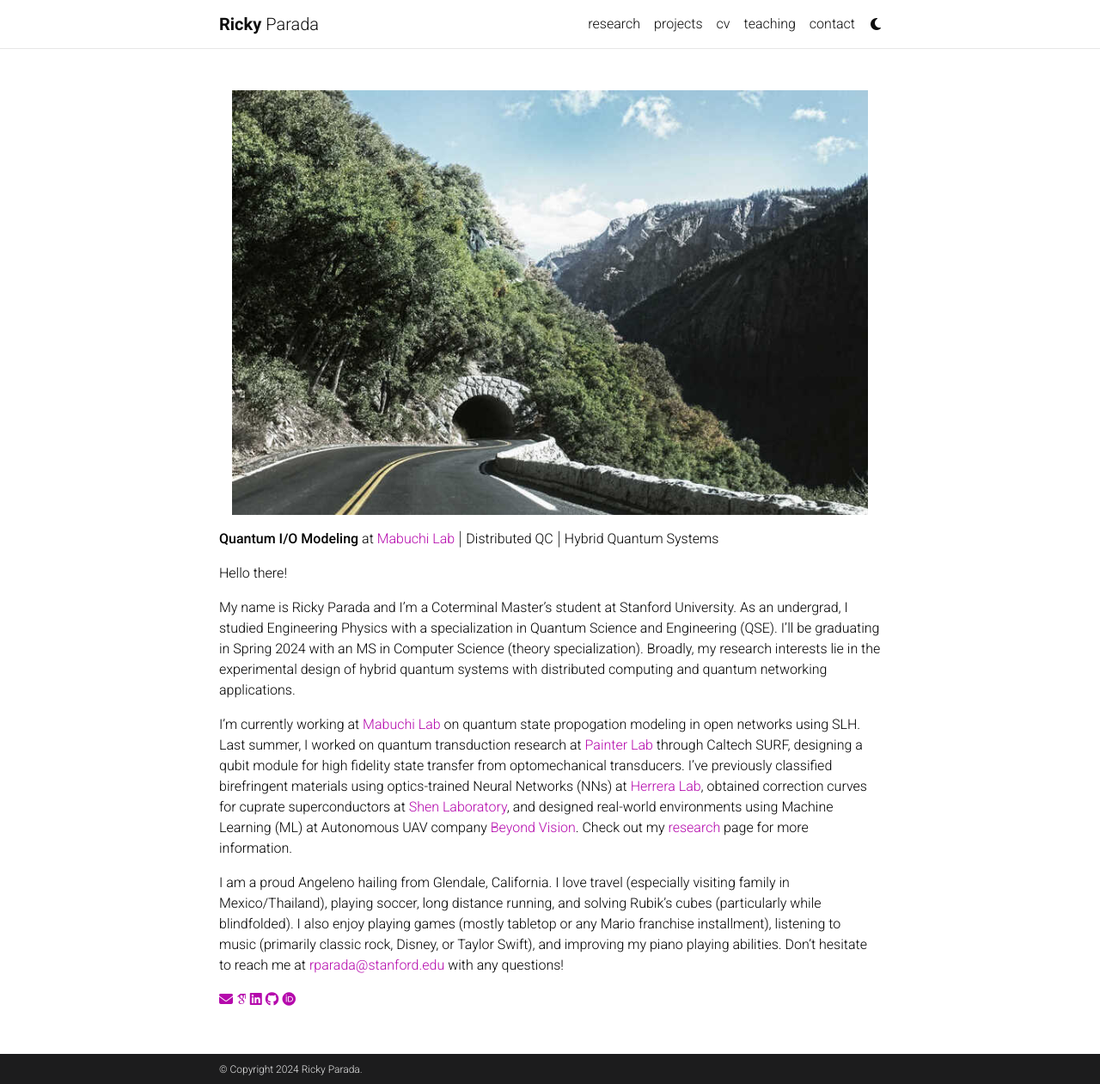
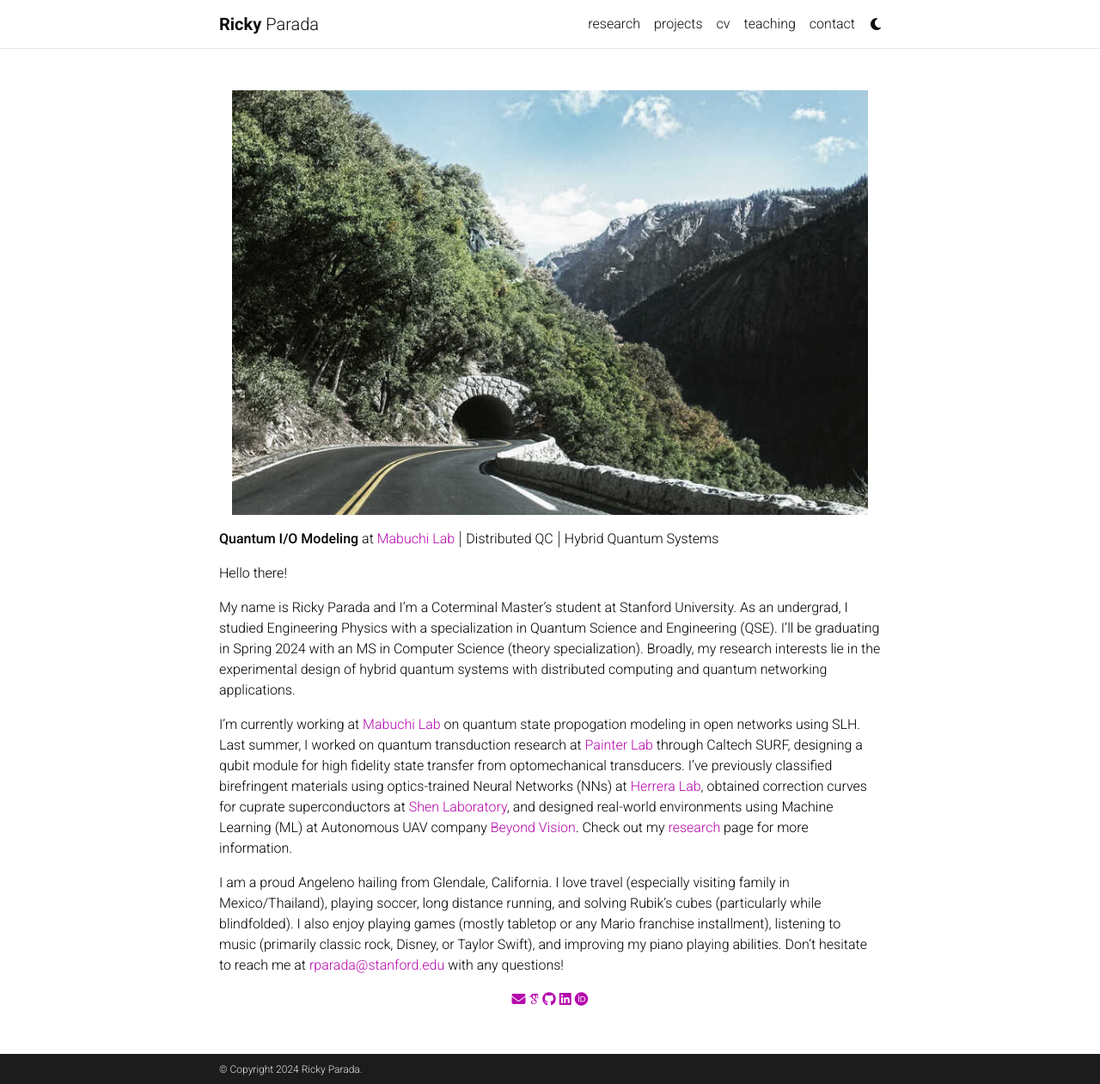
Before and after one commit to rickyparada/rickyparada.github.io, a Jekyll site: the page built from index.md, in a window 1280 px wide and 1261 px high. Shown: the whole window at 86% size. Built offline with Jekyll 4.4.1, drawn with Linux system fonts in a browser that asks for light colours; some web fonts are replaced; comment, search, counter and statistics services are not loaded; a style sheet for code colours, icons or effects is not loaded.

Commit message:
fix socials

```diff
--- a/index.md
+++ b/index.md
@@ -16,8 +16,10 @@ I'm currently working at [Mabuchi Lab](https://mabuchilab.org/) on quantum state
 
 I am a proud Angeleno hailing from Glendale, California. I love travel (especially visiting family in Mexico/Thailand), playing soccer, long distance running, and solving Rubik's cubes (particularly while blindfolded). I also enjoy playing games (mostly tabletop or any Mario franchise installment), listening to music (primarily classic rock, Disney, or Taylor Swift), and improving my piano playing abilities. Don't hesitate to reach me at [rparada@stanford.edu](mailto:rparada@stanford.edu) with any questions!
 
+<div style="text-align:center">
 <a href="mailto:rparada@stanford.edu" title="email"><i class="fa-solid fa-envelope"></i></a>
 <a href="https://scholar.google.com/citations?user=j7NyAisAAAAJ&hl" title="Google Scholar"><i class="ai ai-google-scholar"></i></a>
+<a href="https://github.com/rickyparada6" title="GitHub"><i class="fa-brands fa-github"></i></a>
 <a href="https://www.linkedin.com/in/rickyparada" title="LinkedIn"><i class="fa-brands fa-linkedin"></i></a>
-<a href="https://github.com/rickyparada6" title="GitHub"><i class="fa-brands fa-github"></i></a>
 <a href="https://orcid.org/0000-0003-2264-1100" title="ORCID"><i class="ai ai-orcid"></i></a>
+<div>
```
